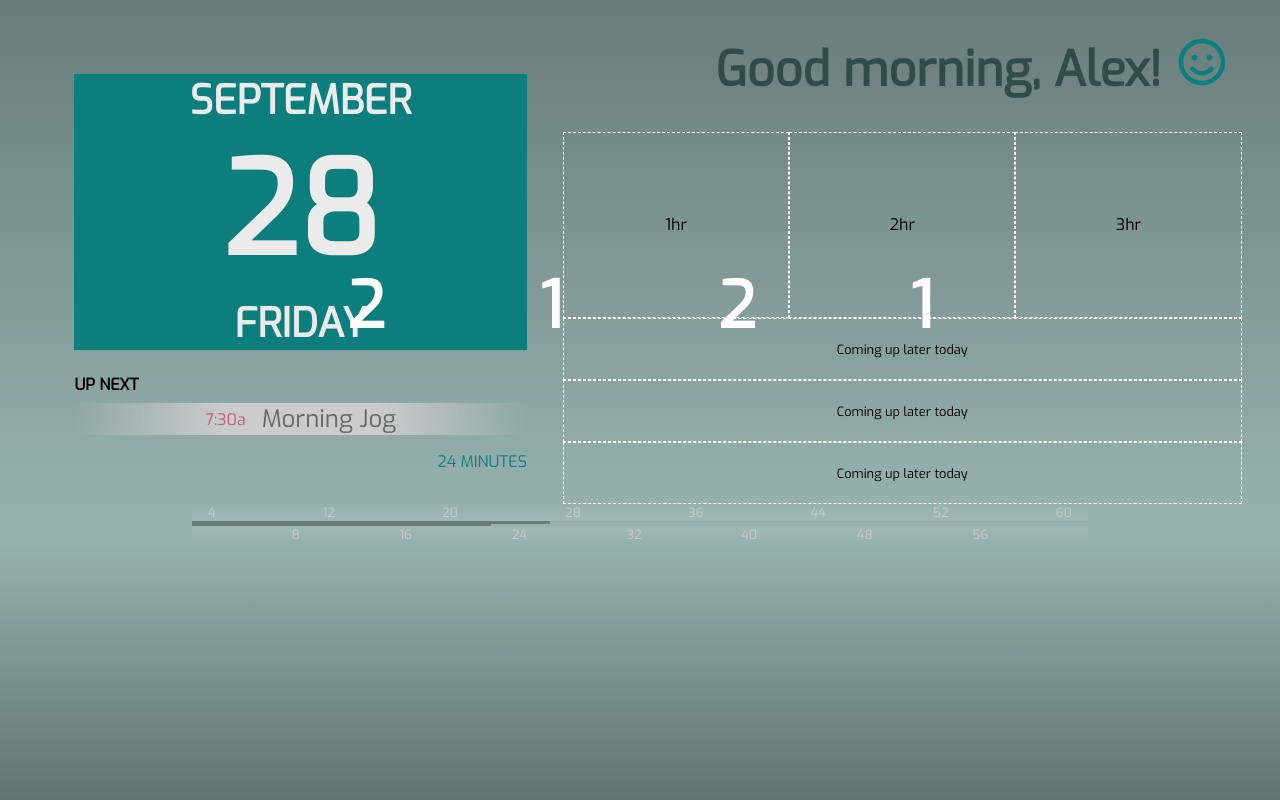
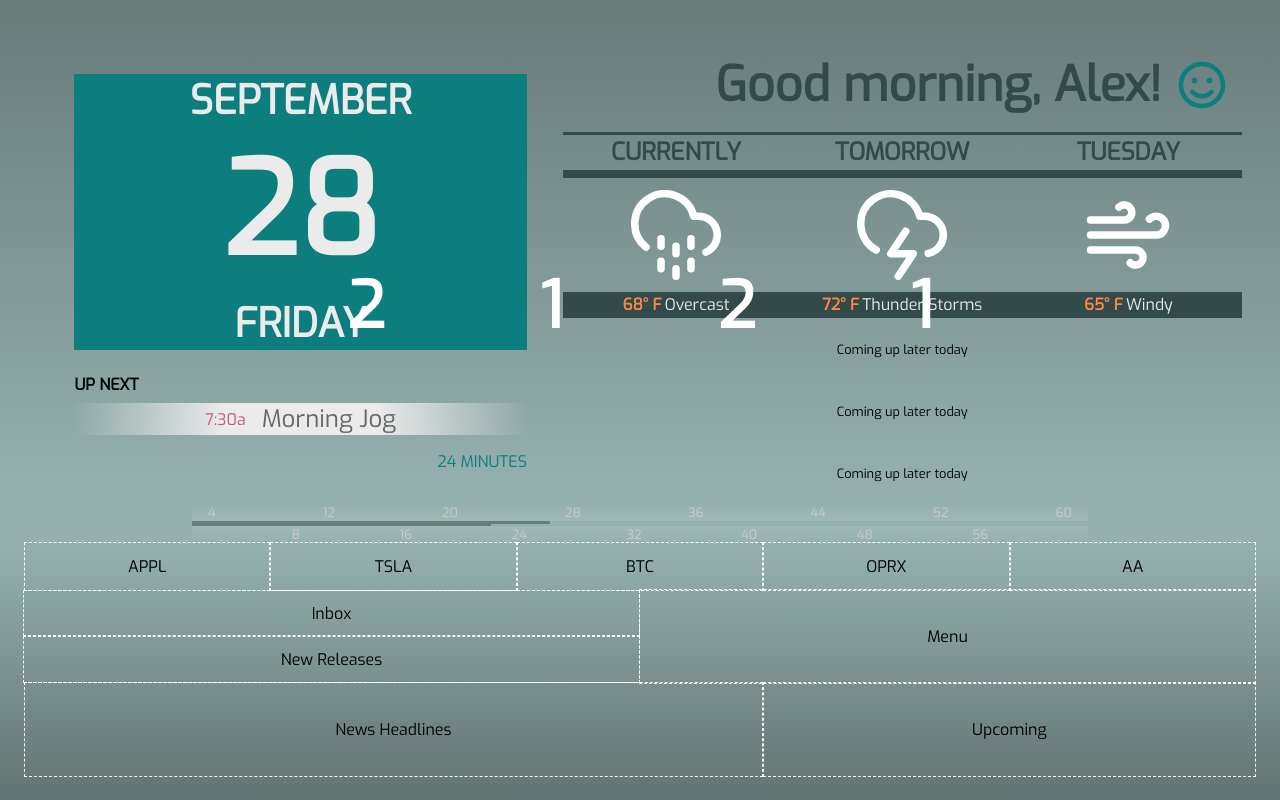
Before and after one commit to aautem/homescreen, a React (Create React App) app: page / in a window 1280 px wide. Built offline with nearby package versions, Linux system fonts and the light colour scheme.

Commit message:
Update design of weather forecast

```diff
--- a/src/components/App.js
+++ b/src/components/App.js
@@ -3,14 +3,14 @@ import React from 'react'
 import Clock from './clock/Clock'
 import CalendarDate from './calendar/CalendarDate'
 import EventList from './calendar/EventList'
-// import Inbox from './email/Inbox'
+import Inbox from './email/Inbox'
 import Greeting from './calendar/Greeting'
-// import Menu from './menu/Menu'
-// import NewReleases from './media/NewReleases'
-// import News from './news/News'
+import Menu from './menu/Menu'
+import NewReleases from './media/NewReleases'
+import News from './news/News'
 import NextEvent from './calendar/NextEvent'
-// import Stocks from './stocks/Stocks'
-// import UpcomingEvents from './calendar/UpcomingEvents'
+import Stocks from './stocks/Stocks'
+import UpcomingEvents from './calendar/UpcomingEvents'
 import Weather from './weather/Weather'
 import { DateTimeProvider } from './contexts/DateTimeContext'
 import './App.css'
@@ -36,7 +36,7 @@ const App = () => (
       </div>
 
       <div className="App_bottom">
-        {/* <Stocks />
+        <Stocks />
 
         <div className="App_bottomRow">
           <div className="App_bottomColumn">
@@ -50,7 +50,7 @@ const App = () => (
         <div className="App_bottomRow">
           <News />
           <UpcomingEvents />
-        </div> */}
+        </div>
       </div>
     </div>
   </DateTimeProvider>
--- a/src/components/calendar/EventList.css
+++ b/src/components/calendar/EventList.css
@@ -6,7 +6,7 @@
 }
 
 .EventList_entry {
-  border: 0.01rem dashed white;
+  /* border: 0.01rem dashed white; */
 
   align-items: center;
   display: flex;
--- a/src/components/calendar/Greeting.css
+++ b/src/components/calendar/Greeting.css
@@ -1,4 +1,5 @@
 .Greeting {
+  align-items: center;
   color: #324b4a;
   display: flex;
   flex-basis: 20%;
--- a/src/components/calendar/NextEvent.css
+++ b/src/components/calendar/NextEvent.css
@@ -12,8 +12,8 @@
   background-image: linear-gradient(
     to right,
     rgba(255, 255, 255, 0),
-    #cccccc,
-    #cccccc,
+    #ebebeb,
+    #ebebeb,
     rgba(255, 255, 255, 0)
   );
   display: flex;
--- a/src/components/weather/Weather.css
+++ b/src/components/weather/Weather.css
@@ -4,11 +4,48 @@
   width: 100%;
 }
 
-.Weather_forecast {
-  border: 0.01rem dashed white;
-
+.Weather_content {
   align-items: center;
   display: flex;
-  flex-basis: 33.33%;
+  flex-basis: 65%;
   justify-content: center;
 }
+
+.Weather_forecast {
+  display: flex;
+  flex-basis: 33.33%;
+  flex-direction: column;
+}
+
+.Weather_header {
+  align-items: center;
+  border-bottom: 0.5rem solid #324b4a;
+  border-top: 0.2rem solid #324b4a;
+  color: #324b4a;;
+  display: flex;
+  flex-basis: 20%;
+  font-size: 1.5rem;
+  font-weight: 900;
+  justify-content: center;
+  text-transform: uppercase;
+}
+
+.Weather_footer {
+  align-items: center;
+  background: #324b4a;
+  display: flex;
+  flex-basis: 15%;
+  justify-content: center;
+}
+
+.Weather_summary {
+  color: #ebebeb;
+  margin: 0 0.1rem;
+  text-transform: capitalize;
+}
+
+.Weather_temperature {
+  color: #ff874a;
+  font-weight: 600;
+  margin: 0 0.1rem;
+}
--- a/src/components/weather/Weather.js
+++ b/src/components/weather/Weather.js
@@ -1,20 +1,58 @@
 import React from 'react'
+import { FiCloudDrizzle } from 'react-icons/fi'
+import { FiCloudLightning } from 'react-icons/fi'
+import { FiWind } from 'react-icons/fi'
 
 import './Weather.css'
 
+const mockWeatherData = [{
+  title: 'Currently',
+  Icon: FiCloudDrizzle,
+  temperature: 68,
+  summary: 'overcast',
+}, {
+  title: 'Tomorrow',
+  Icon: FiCloudLightning,
+  temperature: 72,
+  summary: 'thunder storms',
+}, {
+  title: 'Tuesday',
+  Icon: FiWind,
+  temperature: 65,
+  summary: 'windy',
+}]
+
 const Weather = () => (
   <div className="Weather">
-    <div className="Weather_forecast">
-      1hr
-    </div>
+    {
+      mockWeatherData
+      .map(({ title, Icon, temperature, summary }, index) => (
+        <div
+          className="Weather_forecast"
+          key={index}
+        >
+          <div className="Weather_header">
+            {title}
+          </div>
 
-    <div className="Weather_forecast">
-      2hr
-    </div>
+        <div className="Weather_content">
+          <Icon
+            color="#ffffff"
+            size={90}
+          />
+        </div>
 
-    <div className="Weather_forecast">
-      3hr
-    </div>
+          <div className="Weather_footer">
+            <span className="Weather_temperature">
+              {temperature}&deg; F
+            </span>
+            <span className="Weather_summary">
+              {summary}
+            </span>
+          </div>
+        </div>
+      ))
+    }
   </div>
 )
 
```
Also changed, not shown: weather.js (+5 -3 lines), src/components/App.css (line endings or trailing spaces).
